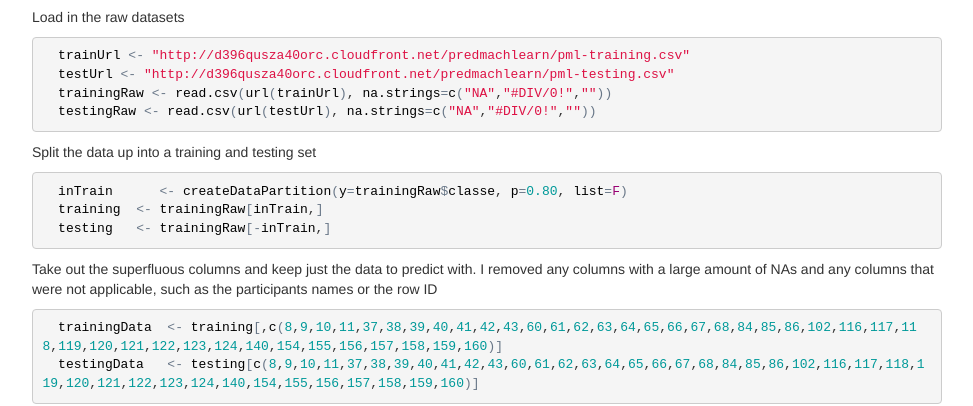
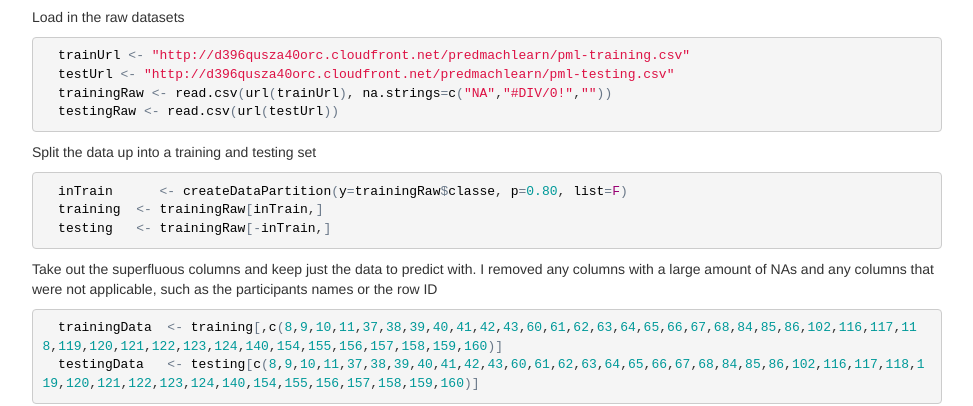
Before and after one commit to cipher982/cipher-fitbit-predictive-model.github.io, a plain HTML site: page index.html in a window 1280 px wide. Shown: the part 434-840 px from the top of the page, without its empty margins (153-1126 px from the left). Drawn offline with nearby package versions, Linux system fonts and the light colour scheme; some packages are replaced by stand-ins of ours.

Commit message:
Update index.html

```diff
--- a/index.html
+++ b/index.html
@@ -82,7 +82,7 @@ img {
 <pre class="r"><code>  trainUrl &lt;- &quot;http://d396qusza40orc.cloudfront.net/predmachlearn/pml-training.csv&quot;
   testUrl &lt;- &quot;http://d396qusza40orc.cloudfront.net/predmachlearn/pml-testing.csv&quot;
   trainingRaw &lt;- read.csv(url(trainUrl), na.strings=c(&quot;NA&quot;,&quot;#DIV/0!&quot;,&quot;&quot;))
-  testingRaw &lt;- read.csv(url(testUrl), na.strings=c(&quot;NA&quot;,&quot;#DIV/0!&quot;,&quot;&quot;))</code></pre>
+  testingRaw &lt;- read.csv(url(testUrl))</code></pre>
 <p>Split the data up into a training and testing set</p>
 <pre class="r"><code>  inTrain      &lt;- createDataPartition(y=trainingRaw$classe, p=0.80, list=F)
   training  &lt;- trainingRaw[inTrain,]
```
